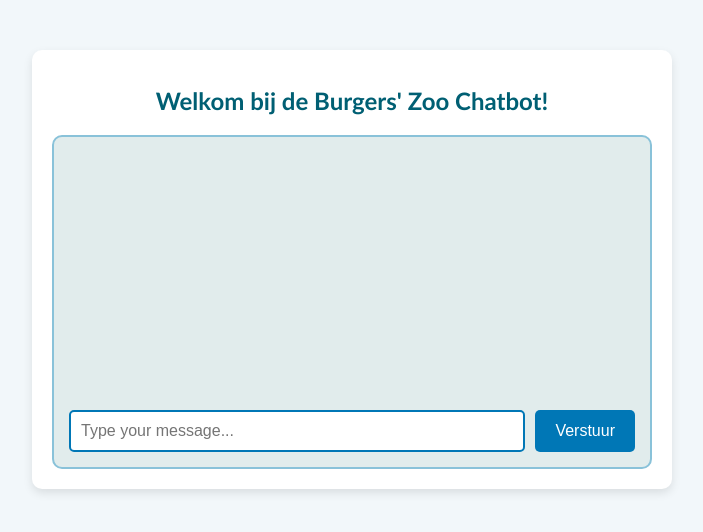
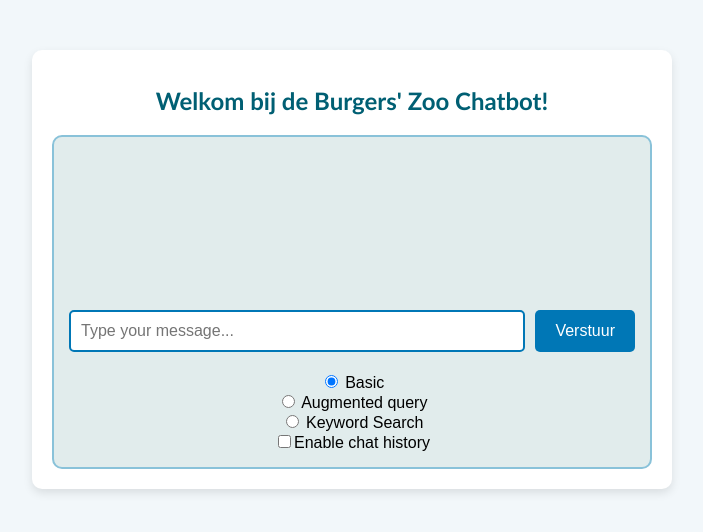
Before and after one commit to Woutman/burgerszoobot, a Django app: page /chat/ in a window 1280 px wide. Shown: the top 532 px of the page, without its empty margins (288-991 px from the left). Run offline with Django 5.2, Linux system fonts and the light colour scheme.

Commit message:
Added retrieval method and options in chatbot
- added retrieval with example answer
- added option to choose retrieval method to chatbot
- added option to enable chat history to chatbot (useful for testing retrieval without context)

```diff
--- a/burgerszoobot/chatbot/static/chatbot/script.js
+++ b/burgerszoobot/chatbot/static/chatbot/script.js
@@ -7,6 +7,8 @@
 
     sendBtn.addEventListener('click', () => {
         const message = userInput.value;
+        const retrievalMethod = document.querySelector('input[name="retrieval-method"]:checked').value;
+        const chatHistoryEnabled = document.getElementById('enable-chat-history').checked;
 
         fetch('/chat/', {
             method: 'POST',
@@ -14,7 +16,7 @@
                 'Content-Type': 'application/x-www-form-urlencoded',
                 'X-CSRFToken': csrfToken
             },
-            body: new URLSearchParams({message: message})
+            body: new URLSearchParams({message: message, retrieval_method: retrievalMethod, chat_history_enabled: chatHistoryEnabled})
         })
         .then(response => response.json())
         .then(data => {
--- a/burgerszoobot/chatbot/static/chatbot/styles.css
+++ b/burgerszoobot/chatbot/static/chatbot/styles.css
@@ -101,3 +101,24 @@
     justify-content: flex-end;
     height: 100%;
 }
+
+/* Retrieval options styling */
+.retrieval-options {
+    margin-top: 20px;
+    text-align: center;
+    font-size: 14px;
+    color: #005f73;
+    display: flex;
+    justify-content: center;
+}
+
+.retrieval-options label {
+    margin-right: 15px;
+    display: inline-flex;
+    align-items: center;
+    cursor: pointer;
+}
+
+.retrieval-options input[type="radio"] {
+    margin-right: 5px;
+}
--- a/burgerszoobot/chatbot/templates/chatbot/chat.html
+++ b/burgerszoobot/chatbot/templates/chatbot/chat.html
@@ -18,6 +18,12 @@
                 <input type="text" id="user-input" placeholder="Type your message..." class="input-box">
                 <button id="send-btn" class="send-btn">Verstuur</button>
             </div>
+            <div class="retrieval-options"></div>
+                <label><input type="radio" name="retrieval-method" value="basic" checked> Basic</label>
+                <label><input type="radio" name="retrieval-method" value="augmented_query"> Augmented query</label>
+                <label><input type="radio" name="retrieval-method" value="keyword"> Keyword Search</label>
+                <label><input type="checkbox" id="enable-chat-history">Enable chat history</label>
+            </div>
         </div>
     </div>
     <script src="{% static 'chatbot/script.js' %}"></script>
--- a/burgerszoobot/chatbot/views.py
+++ b/burgerszoobot/chatbot/views.py
@@ -8,17 +8,26 @@
 def chatbot_view(request: HttpRequest) -> HttpResponse:
     if request.method == 'POST':
         user_input = request.POST.get('message')
+        retrieval_method = request.POST.get('retrieval_method')
+        chat_history_enabled = request.POST.get('chat_history_enabled') == "true"
 
-        if 'chat_history' not in request.session:
-            instructions = INSTRUCTIONS_CHATBOT
-            request.session['chat_history'] = [{"role": "system", "content": instructions}]
+        if chat_history_enabled:
+            if 'chat_history' not in request.session:
+                request.session['chat_history'] = [{"role": "system", "content": INSTRUCTIONS_CHATBOT}]
 
-        request.session['chat_history'].append({"role": "user", "content": user_input})
+            request.session['chat_history'].append({"role": "user", "content": user_input})
+            chat_history = request.session['chat_history']
+        else:
+            chat_history = [
+                {"role": "system", "content": INSTRUCTIONS_CHATBOT},
+                {"role": "user", "content": user_input}
+            ]
 
-        response = handle_chatbot_interaction(request.session['chat_history'])
+        response = handle_chatbot_interaction(chat_history=chat_history, retrieval_method=retrieval_method)
 
-        request.session['chat_history'].append({"role": "assistant", "content": response})
-        request.session.modified = True
+        if chat_history_enabled:
+            request.session['chat_history'].append({"role": "assistant", "content": response})
+            request.session.modified = True
 
         return JsonResponse({'response': response})
 
```
Also changed, not shown: burgerszoobot/chatbot/services/chatbot_service.py (+10 -4 lines), burgerszoobot/chatbot/services/llm_instructions.py (+6 -2 lines), burgerszoobot/chatbot/services/llm_interface.py (+4 -4 lines), burgerszoobot/chatbot/services/retrieval.py (+35 -2 lines).
